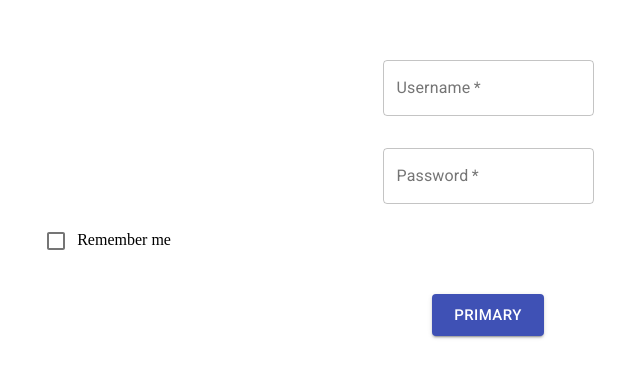
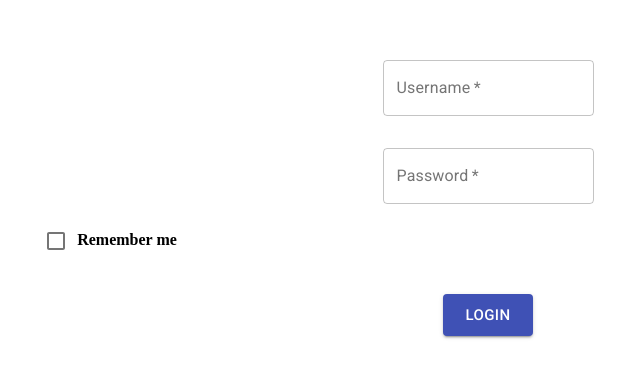
Before and after one commit to NonADev/financial_tech, a React (Create React App) app: page / in a window 1280 px wide. Shown: the part 188-566 px from the top of the page, without its empty margins (152-792 px from the left). Built offline with nearby package versions, Linux system fonts and the light colour scheme.

Commit message:
alterado texto de estilo

```diff
--- a/src/components/LoginContainer/LoginContainer.js
+++ b/src/components/LoginContainer/LoginContainer.js
@@ -25,12 +25,12 @@ export default class LoginContainer extends React.Component {
                                type={"password"} label={"Password"} variant={"outlined"}
                     />
                 </Grid>
-                <Grid item xs={12} style={{marginLeft: "14vw", marginTop: "2vh"}}>
+                <Grid item xs={12} style={{marginLeft: "14vw", marginTop: "2vh", fontWeight: "bolder"}}>
                     <Checkbox color={"primary"}/><span>Remember me</span>
                 </Grid>
                 <Grid item xs={12} align={"center"} style={{marginTop: "4vh"}}>
                     <Button onClick={this.props.loginHandShake} size={"large"} variant="contained" color="primary">
-                        Primary
+                        login
                     </Button>
                 </Grid>
             </Grid>
```
